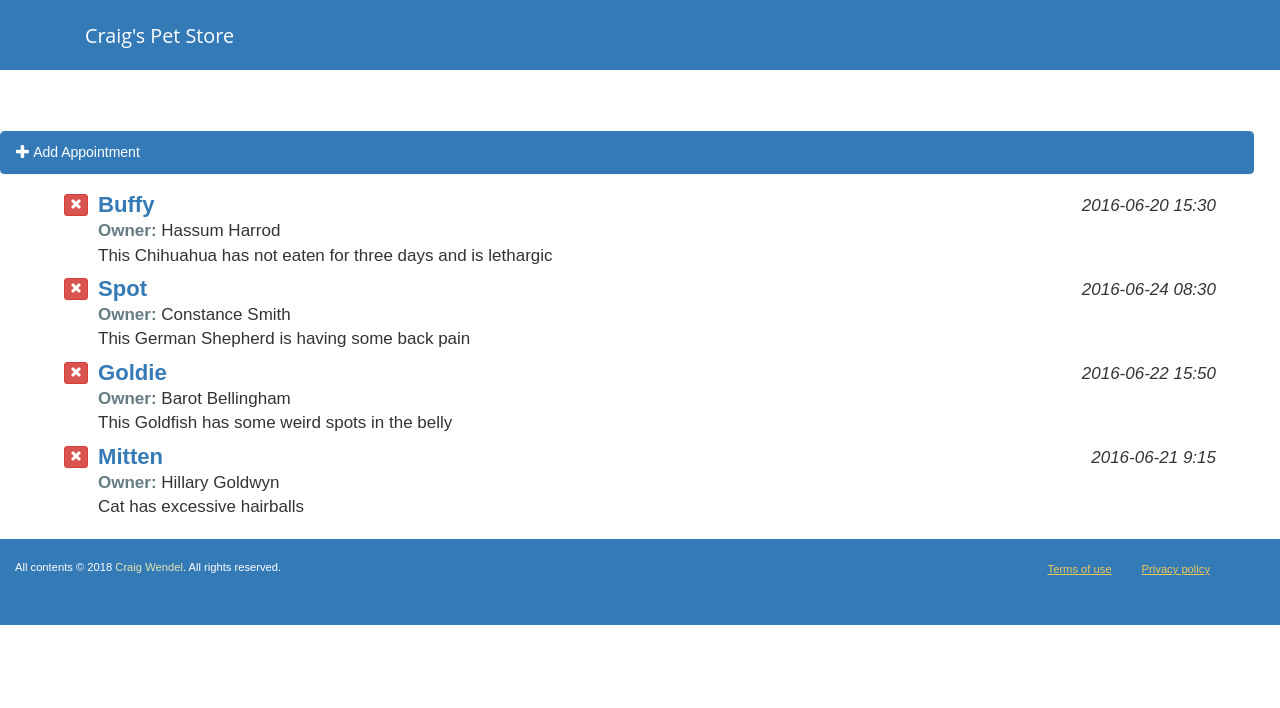
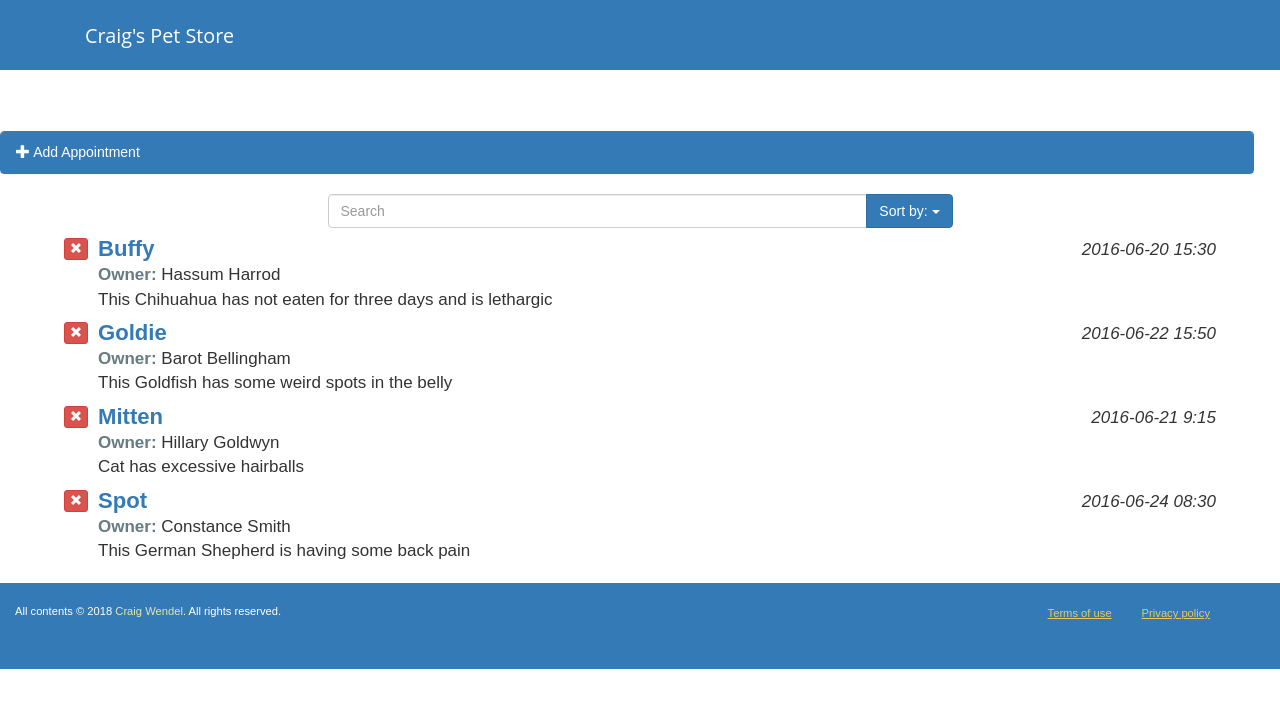
Before and after one commit to craigwendel/react-interface, a React (Create React App) app: page / in a window 1280 px wide. Shown: the top 708 px of the page. Built offline with nearby package versions, Linux system fonts and the light colour scheme.

Commit message:
Add Search component. Add ability to dynamically sort results based on name, date, and order direction.

```diff
--- a/src/components/AddApt.js
+++ b/src/components/AddApt.js
@@ -15,6 +15,7 @@ export default class AddApt extends Component {
     }
     e.preventDefault()
     this.props.addApt(tempItem)
+    document.getElementById('appointment-form').reset()
   }
 
   render () {
@@ -27,7 +28,7 @@ export default class AddApt extends Component {
         <div className='panel-heading apt-addheading' onClick={this.toggleAptDisplay}>
           <span className='glyphicon glyphicon-plus' /> Add Appointment</div>
         <div className='panel-body' style={displayAptBody}>
-          <form className='add-appointment form-horizontal' onSubmit={this.handleAdd}>
+          <form className='add-appointment form-horizontal' onSubmit={this.handleAdd} id='appointment-form'>
             <div className='form-group'>
               <label className='col-sm-2 control-label' htmlFor='petName'>Pet Name</label>
               <div className='col-sm-10'>
--- a/src/components/App.js
+++ b/src/components/App.js
@@ -5,6 +5,7 @@ import data from '../data/data.js'
 
 import AptList from './AptList'
 import AddApt from './AddApt'
+import SearchApt from './SearchApt'
 
 let _ = require('lodash')
 
@@ -14,7 +15,9 @@ export default class App extends Component {
 
     this.state = {
       myAppointments: data,
-      aptBodyVisible: false
+      aptBodyVisible: false,
+      orderBy: 'petName',
+      orderDir: 'asc'
     }
   }
 
@@ -34,8 +37,22 @@ export default class App extends Component {
     this.setState({myAppointments: tempApts})
   }
 
+  reOrder = (orderBy, orderDir) => {
+    this.setState({
+      orderBy: orderBy,
+      orderDir: orderDir
+    })
+  }
+
   render () {
     let filteredApts = this.state.myAppointments
+    let orderBy = this.state.orderBy
+    let orderDir = this.state.orderDir
+
+    filteredApts = _.orderBy(filteredApts, function (item) {
+      return item[orderBy].toLowerCase()
+    }, orderDir)
+
     filteredApts = filteredApts.map((item, i) => {
       return (
         <AptList key={i} item={item} whichItem={item} onDelete={this.deleteMessage} />
@@ -45,6 +62,7 @@ export default class App extends Component {
     return (
       <div className='interface'>
         <AddApt bodyVisible={this.state.aptBodyVisible} handleToggle={this.toggleAddDisplay} addApt={this.addItem} />
+        <SearchApt orderBy={this.state.orderBy} orderDir={this.state.orderDir} onReOrder={this.reOrder} />
         <ul className='item-list media-list'>{filteredApts}</ul>
       </div>
     )
--- /dev/null
+++ b/src/components/SearchApt.js
@@ -0,0 +1,36 @@
+import React, { Component } from 'react'
+
+export default class SearchApt extends Component {
+
+handleSort = (e) => {
+  this.props.onReOrder(e.target.id, this.props.orderDir)
+}
+
+handleOrder = (e) => {
+  this.props.onReOrder(this.props.orderBy, e.target.id)
+}
+
+  render () {
+    return (
+      <div className='row search-appointments'>
+        <div className='col-sm-offset-3 col-sm-6'>
+          <div className='input-group'>
+            <input id='SearchApts' placeholder='Search' type='text' className='form-control' aria-label='Search Appointments' />
+            <div className='input-group-btn'>
+              <button type='button' className='btn btn-primary dropdown-toggle'
+                data-toggle='dropdown' aria-haspopup='true' aria-expanded='false'>Sort by: <span className='caret' /></button>
+              <ul className='dropdown-menu dropdown-menu-right'>
+                <li><a href='#' id='petName' onClick={this.handleSort}>Pet Name { (this.props.orderBy === 'petName') ? <span className='glyphicon glyphicon-ok' /> : null }</a></li>
+                <li><a href='#' id='aptDate' onClick={this.handleSort}>Date { (this.props.orderBy === 'aptDate') ? <span className='glyphicon glyphicon-ok' /> : null }</a></li>
+                <li><a href='#' id='ownerName' onClick={this.handleSort}>Owner { (this.props.orderBy === 'ownerName') ? <span className='glyphicon glyphicon-ok' /> : null }</a></li>
+                <li role='separator' className='divider' />
+                <li><a href='#' id='asc' onClick={this.handleOrder}>Asc { (this.props.orderDir === 'asc') ? <span className='glyphicon glyphicon-ok' /> : null }</a></li>
+                <li><a href='#' id='desc' onClick={this.handleOrder}>Desc { (this.props.orderDir === 'desc') ? <span className='glyphicon glyphicon-ok' /> : null }</a></li>
+              </ul>
+            </div>
+          </div>
+        </div>
+      </div>
+    )
+  }
+}
```
